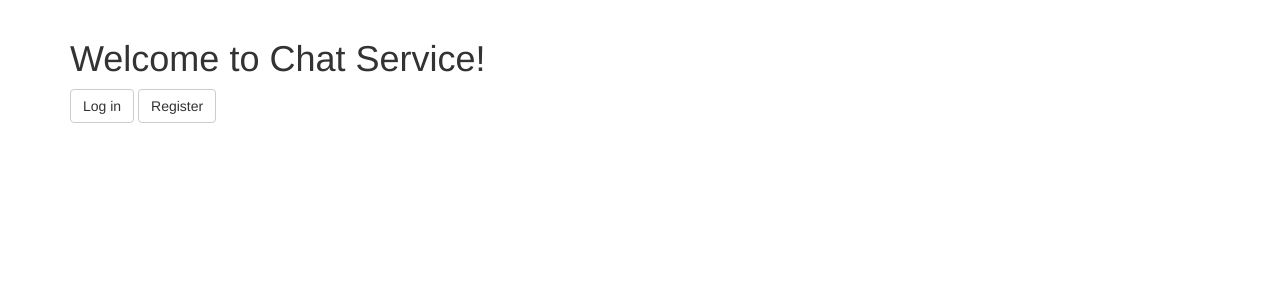
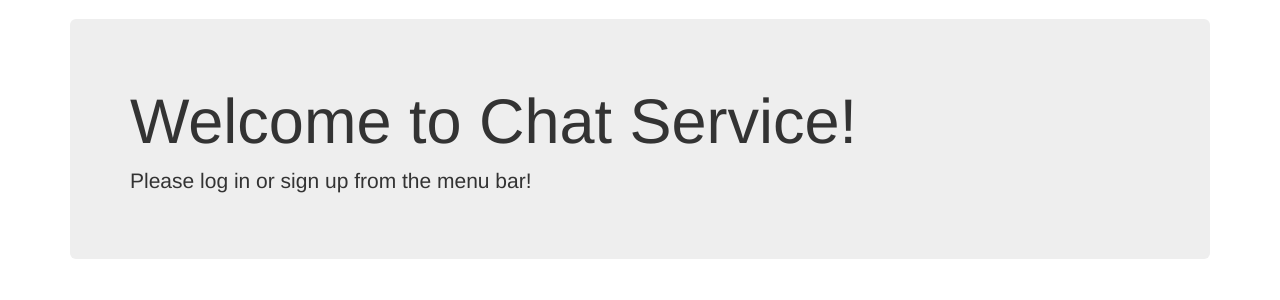
Before and after one commit to mmarski/reaktor-chatservice, a Django app: page / in a window 1280 px wide. Shown: the part 51-351 px from the top of the page. Run offline with Django 3.2, Linux system fonts and the light colour scheme; some libraries are stand-ins or nearby versions.

Commit message:
Stylize index page, redirect logged in to chatrooms page

```diff
--- a/chatservice/templates/index.html
+++ b/chatservice/templates/index.html
@@ -1,12 +1,9 @@
 {% extends "base.html" %}
 {% block content %}
-<h1>Welcome to Chat Service!</h1>
 
-<a href={% url 'login' %}>
-  <button type="button" class="btn btn-default">Log in</button>
-</a>
+<div class="jumbotron">
+  <h1>Welcome to Chat Service!</h1>
+  <p>Please log in or sign up from the menu bar!</p>
+</div>
 
-<a href={% url 'register' %}>
-  <button type="button" class="btn btn-default">Register</button>
-</a>
 {% endblock %}
--- a/chatservice/views.py
+++ b/chatservice/views.py
@@ -11,6 +11,8 @@ from django.http import HttpResponse
 
 
 def index(request):
+    if request.user.is_authenticated:
+        return redirect('chatrooms')
     return render(request, "index.html", {})
 
 def register(request):
```
